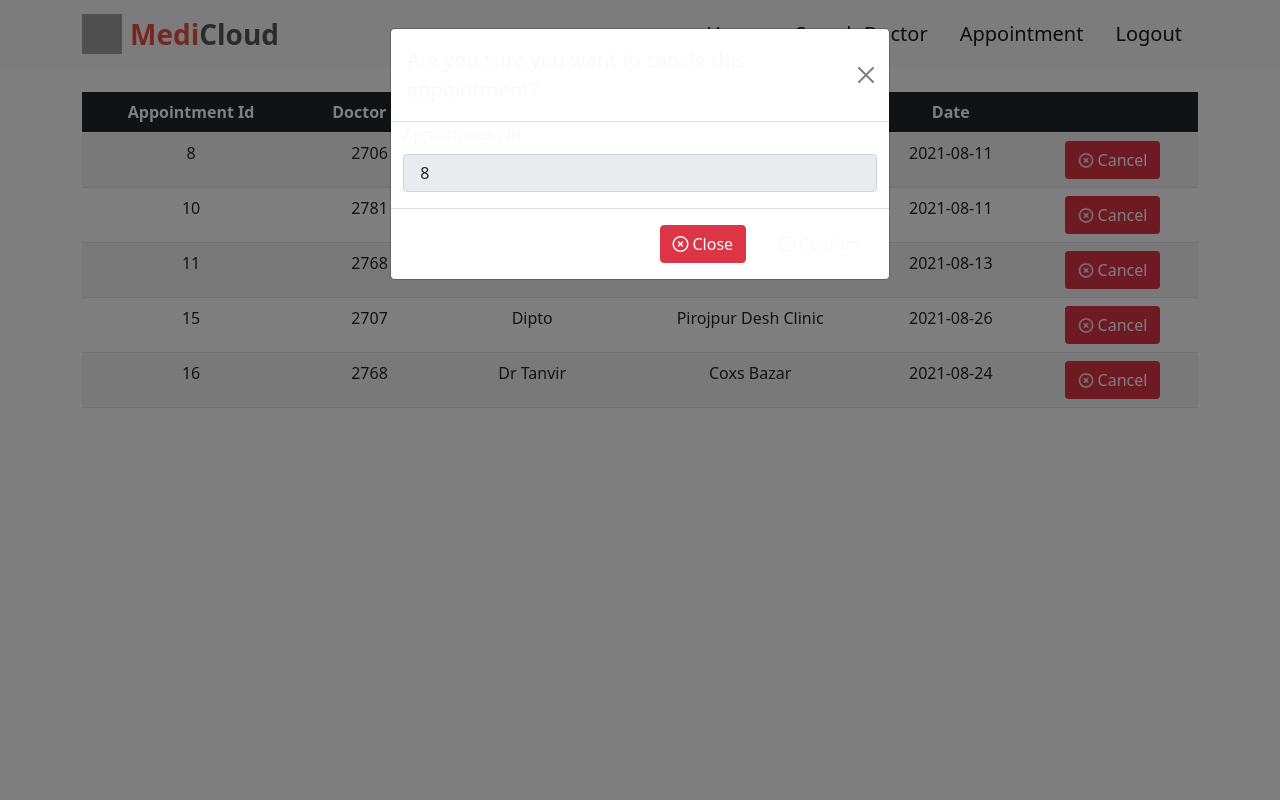
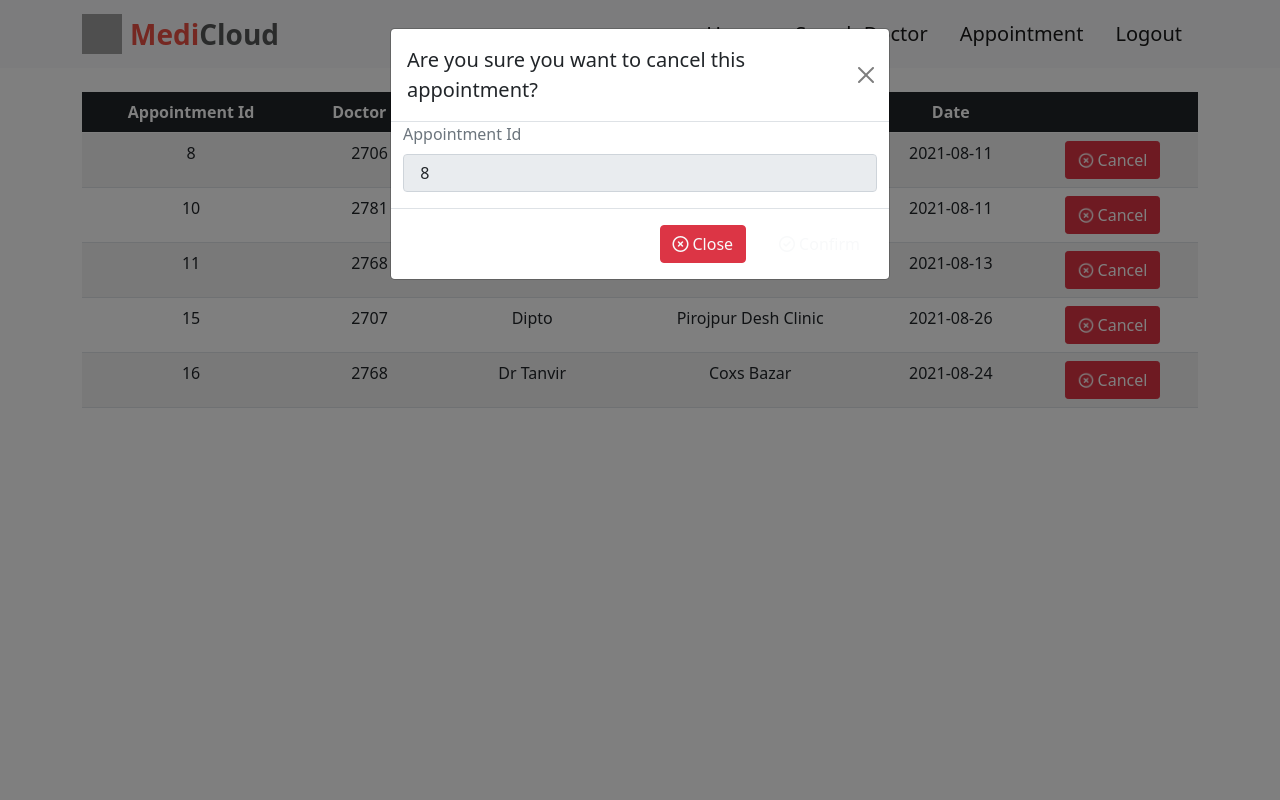
Before and after one commit to tanveer-610/mediCloud, a PHP site: page /patientAppointment.php in a window 1280 px wide, after a click on "Cancel". Run offline with PHP 8.4, Linux system fonts and the light colour scheme; the visitor is signed in with stand-in values (Sample User, id 1); data comes from the database, SQL or seed files in the repository; some libraries are stand-ins or nearby versions; grey boxes are pictures that could not be loaded.

Commit message:
color changed

```diff
--- a/CSS/style.css
+++ b/CSS/style.css
@@ -2,7 +2,7 @@
   --primary-color: #ea493c;
 }
 .custom-color {
-  color: var(--primary-color);
+  color: #555657;
 }
 .custom-form-background {
   background-color: whitesmoke;
--- a/HTML/patientAppointment.php
+++ b/HTML/patientAppointment.php
@@ -84,11 +84,11 @@ include "doctorDatabase.php";
 
 <!-- ------------------------- modal------------------------------------ -->
 <form method="POST" action="patientAppointmentCancle.php" class="text-light">
-<div class="modal fade" id="exampleModal" tabindex="-1" aria-labelledby="exampleModalLabel" aria-hidden="true">
+<div class="modal fade text-secondary" id="exampleModal" tabindex="-1" aria-labelledby="exampleModalLabel" aria-hidden="true">
   <div class="modal-dialog">
     <div class="modal-content custom-form-background-take-appoinment">
       <div class="modal-header">
-        <h5 class="modal-title" id="exampleModalLabel">Are you sure you want to cancle this appointment?</h5>
+        <h5 class="modal-title text-dark" id="exampleModalLabel">Are you sure you want to cancel this appointment?</h5>
         <button type="button" class="btn-close" data-bs-dismiss="modal" aria-label="Close"></button>
       </div>
       <div class="model-body container mb-3">
@@ -97,7 +97,7 @@ include "doctorDatabase.php";
      </div>
       <div class="modal-footer">
         <button type="button" class="btn btn-danger text-light me-3 btn-close-style" data-bs-dismiss="modal"><i class="far fa-times-circle me-1"></i>Close</button>
-        <button type="submit" class="btn btn-submit-style text-light"><i class="far fa-check-circle me-1"></i>Confrim</button>
+        <button type="submit" class="btn btn-submit-style text-light"><i class="far fa-check-circle me-1"></i>Confirm</button>
       </div>
     </div>
   </div>
--- a/HTML/searchDoctor.php
+++ b/HTML/searchDoctor.php
@@ -65,7 +65,7 @@ $searchValue="all"
             </ul>
         </div>
         <select class="rounded-1" id="mySelect" onchange="myFilter()">
-              <option value="All" selected>All</option>
+              <option value="All" selected>Select Specialist</option>
               <option value="HEART">Heart</option>
               <option value="BONE">Bone</option>
               <option value="SURGERY">Surgery</option>
@@ -113,7 +113,7 @@ $searchValue="all"
   <div class="modal-dialog">
     <div class="modal-content custom-form-background-take-appoinment text-black">
       <div class="modal-header">
-        <h5 class="modal-title fw-bold" id="exampleModalLabel">Take Appoinment</h5>
+        <h5 class="modal-title fw-bold" id="exampleModalLabel">Take Appointment</h5>
         <button type="button" class="btn-close" data-bs-dismiss="modal" aria-label="Close"></button>
       </div>
       <div class="modal-body">
```
